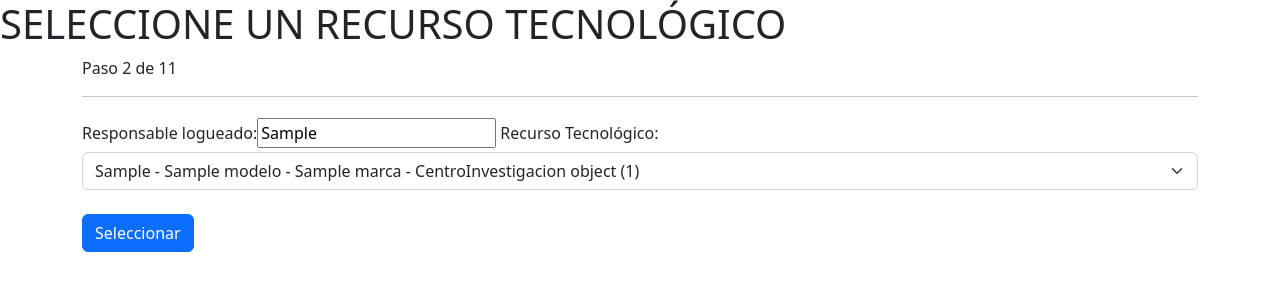
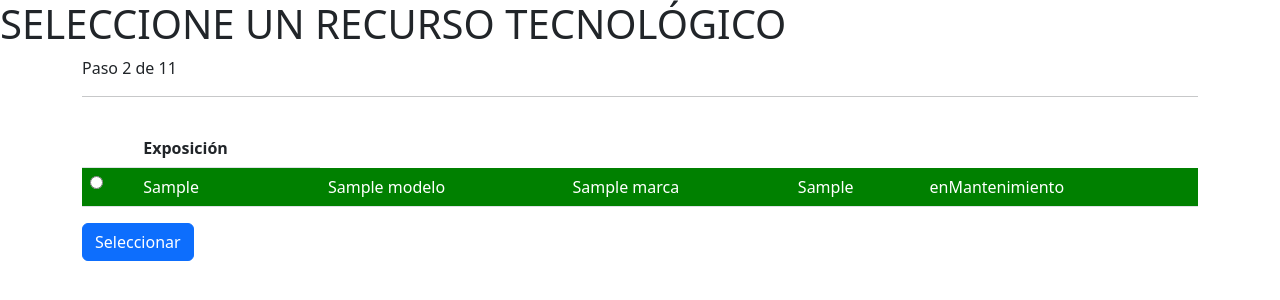
Before and after one commit to juliansalvucci/Centro-de-investigaci-n, a Django app: template reservaRT/templates/Paso2.html in a window 1280 px wide. Shown: the top 300 px of the page. Run offline with Django 4.2, Linux system fonts and the light colour scheme; data comes from the database, SQL or seed files in the repository; the template is opened without the code that fills it: values that come from a table or form of the project are taken from there, most other values are stand-ins (such as "Sample title", 1, 10 or a date in 2020); some libraries are stand-ins or nearby versions.

Commit message:
tabla visualización recursos

```diff
--- a/reservaRT/templates/Paso2.html
+++ b/reservaRT/templates/Paso2.html
@@ -12,8 +12,9 @@
     <div class="row">
         <form action="../tomarSeleccionRecursoTecnologico/" method="POST">
             {% csrf_token %}
-            <label for="tipoRecursoTecnologicoSeleccionado" class="label-readonly">Responsable logueado: </label><input type="text" class="input-readonly" value="{{tipoRecursoTecnologicoSeleccionado}}" readonly="true" name="tipoRecursoTecnologicoSeleccionado">
-            <label for="recursoTecnologicoSeleccionado" class="label-readonly mt-2">Recurso Tecnológico:</label>
+            <label for="tipoRecursoTecnologicoSeleccionado" class="label-readonly" type="hidden"></label><input type="hidden" class="input-readonly" value="{{tipoRecursoTecnologicoSeleccionado}}" readonly="true" name="tipoRecursoTecnologicoSeleccionado">
+            <!--
+                <label for="recursoTecnologicoSeleccionado" class="label-readonly mt-2">Recurso Tecnológico:</label>
             <select name="recursoTecnologicoSeleccionado" class="form-select mt-1 mb-4" required>
                 {% for recursoTecnologico in recursosTecnologicos %}
                 {% if recursoTecnologico.estado == 'disponible' %}
@@ -28,6 +29,46 @@
                 {% endfor %}
             </select>
 
+            -->
+
+            <table class="table mt-3">
+                <thead>
+                    <th ></th>
+                    <th class="col">Exposición</th>
+                </thead>
+                <tbody>
+                    {% for recursoTecnologico in recursosTecnologicos %}
+                    {% if recursoTecnologico.estado == 'disponible' %}
+                    <tr style="background-color: blue; color: white;">
+                        <td><input type="radio" name="recursoTecnologicoSeleccionado" value="{{recursoTecnologico.numeroInventario}}" required style="background-color: blue; "></td>
+                        <td>{{recursoTecnologico.numeroInventario}}</td>
+                        <td>{{recursoTecnologico.modelo}}</td>
+                        <td>{{recursoTecnologico.marca}}</td>
+                        <td>{{recursoTecnologico.centroInvestigacion}}</td>
+                        <td>{{recursoTecnologico.estado}}</td>
+                    {% elif recursoTecnologico.estado == 'enMantenimiento' %}
+                    <tr style="background-color: green; color: white;">
+                        <td><input type="radio" name="recursoTecnologicoSeleccionado" value="{{recursoTecnologico.numeroInventario}}"></td>
+                        <td>{{recursoTecnologico.numeroInventario}}</td>
+                        <td>{{recursoTecnologico.modelo}}</td>
+                        <td>{{recursoTecnologico.marca}}</td>
+                        <td>{{recursoTecnologico.centroInvestigacion}}</td>
+                        <td>{{recursoTecnologico.estado}}</td>
+                    </tr>
+                    {% elif recursoTecnologico.estado ==  'enMantenimientoCorrectivo' %}
+                    <tr style="background-color: rgb(130, 130, 130); color: white;">
+                        <td><input type="radio" name="recursoTecnologicoSeleccionado" value="{{recursoTecnologico.numeroInventario}}"></td>
+                        <td>{{recursoTecnologico.numeroInventario}}</td>
+                        <td>{{recursoTecnologico.modelo}}</td>
+                        <td>{{recursoTecnologico.marca}}</td>
+                        <td>{{recursoTecnologico.centroInvestigacion}}</td>
+                        <td>{{recursoTecnologico.estado}}</td>
+                    </tr>
+                    {% endif %}
+                    {% endfor %}
+                </tbody>
+            </table>
+
             <div class="submit-container">
                 <input type="submit" value="Seleccionar" class="btn btn-primary mb-2">
             </div>
```
